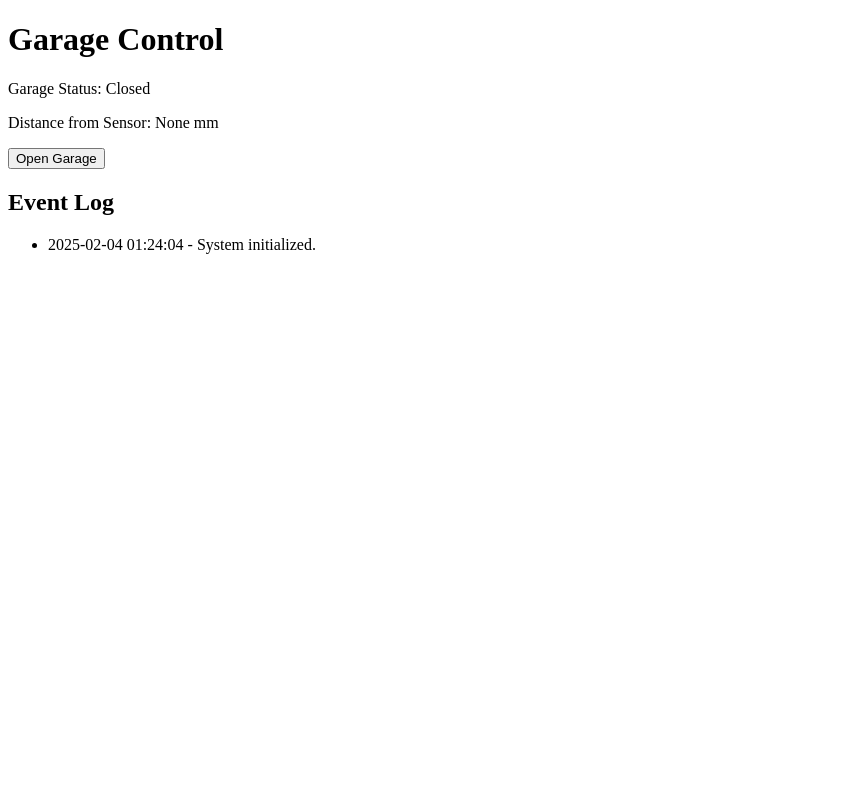
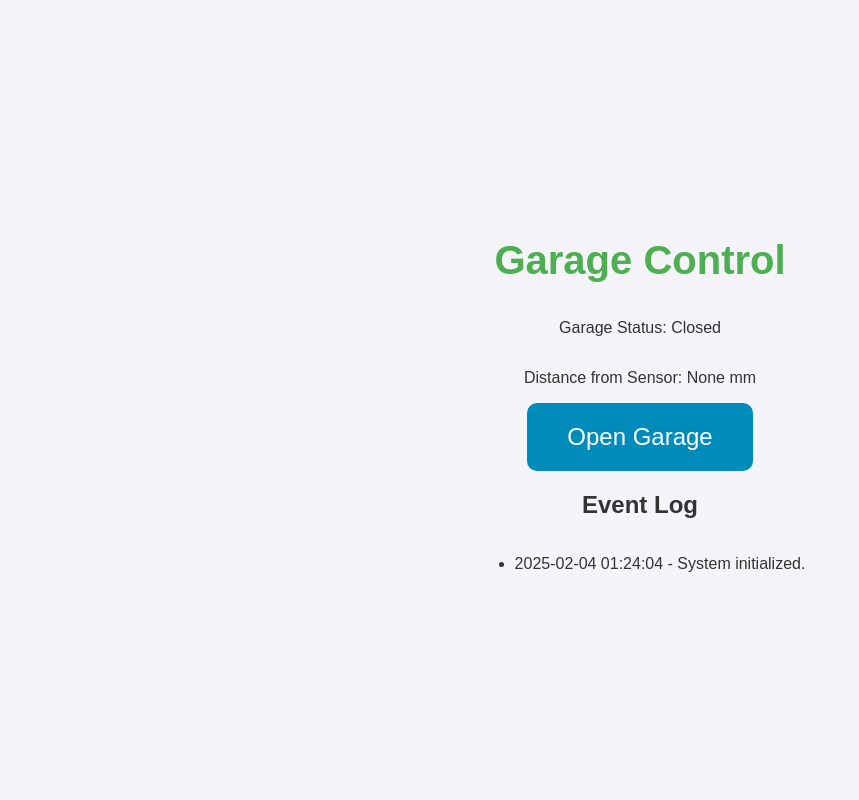
Before and after one commit to 2021sam/VIPMe, a Flask app: page / in a window 1280 px wide. Shown: the whole page, without its empty margins (0-859 px from the left). Run offline with Flask 3, Linux system fonts and the light colour scheme.

Commit message:
beautified

```diff
--- a/app.py
+++ b/app.py
@@ -67,12 +67,12 @@ def toggle_garage():
     GPIO.output(PIN_OUT, GPIO.HIGH)
     time.sleep(1)
     GPIO.output(PIN_OUT, GPIO.LOW)
-    # if garage_open:
-    #     GPIO.output(PIN_OUT, GPIO.LOW)  # Close garage
-    #     log_event("Garage closed.")
-    # else:
-    #     GPIO.output(PIN_OUT, GPIO.HIGH)  # Open garage
-    #     log_event("Garage opened.")
+    if garage_open:
+        # GPIO.output(PIN_OUT, GPIO.LOW)  # Close garage
+        log_event("Garage closed.")
+    else:
+        # GPIO.output(PIN_OUT, GPIO.HIGH)  # Open garage
+        log_event("Garage opened.")
 
     return jsonify({"status": "success", "garage_open": garage_open})
 
--- /dev/null
+++ b/static/styles.css
@@ -0,0 +1,96 @@
+    /* Global styles */
+    body {
+        font-family: Arial, sans-serif;
+        background-color: #f4f4f9;
+        color: #333;
+        margin: 0;
+        padding: 0;
+        display: flex;
+        justify-content: center;
+        align-items: center;
+        height: 100vh;
+        flex-direction: column;
+    }
+
+    h1 {
+        font-size: 2.5rem;
+        margin-bottom: 20px;
+        color: #4CAF50; /* Green color */
+    }
+
+    .status-container {
+        background-color: #fff;
+        padding: 20px;
+        border-radius: 10px;
+        box-shadow: 0 4px 8px rgba(0, 0, 0, 0.1);
+        width: 300px;
+        text-align: center;
+    }
+
+    .status {
+        font-size: 1.5rem;
+        margin: 10px 0;
+        padding: 10px;
+        border-radius: 5px;
+    }
+
+    .status.open {
+        background-color: #4CAF50; /* Green for open */
+        color: white;
+    }
+
+    .status.closed {
+        background-color: #f44336; /* Red for closed */
+        color: white;
+    }
+
+    .distance {
+        font-size: 1.25rem;
+        color: #555;
+        margin-top: 10px;
+    }
+
+    .btn {
+        padding: 20px 40px; /* Larger padding for bigger button */
+        font-size: 1.5rem;   /* Larger font size */
+        color: white;
+        background-color: #008CBA; /* Blue for button */
+        border: none;
+        border-radius: 10px; /* Rounded corners */
+        cursor: pointer;
+        transition: background-color 0.3s ease, transform 0.2s ease;
+        width: 100%; /* Make it full width inside the container */
+        box-sizing: border-box; /* Ensure full width works correctly */
+    }
+
+    .btn:hover {
+        background-color: #005f73; /* Darker blue on hover */
+        transform: scale(1.05); /* Slightly increase button size on hover */
+    }
+
+    .log-btn {
+        margin-top: 30px;
+        background-color: #f1c40f; /* Yellow */
+    }
+
+    .log-btn:hover {
+        background-color: #f39c12; /* Darker yellow on hover */
+    }
+
+    .log-container {
+        margin-top: 30px;
+        max-height: 200px;
+        overflow-y: auto;
+        padding: 10px;
+        background-color: #fff;
+        border-radius: 10px;
+        box-shadow: 0 4px 8px rgba(0, 0, 0, 0.1);
+        width: 300px;
+    }
+
+    .log-entry {
+        background-color: #e7e7e7;
+        padding: 8px;
+        margin: 4px 0;
+        border-radius: 5px;
+    }
--- a/templates/index.html
+++ b/templates/index.html
@@ -4,6 +4,8 @@
     <meta charset="UTF-8">
     <meta name="viewport" content="width=device-width, initial-scale=1.0">
     <title>Garage Control</title>
+    <link rel="stylesheet" href="static/styles.css">
+
 </head>
 <body>
     <h1>Garage Control</h1>
@@ -12,7 +14,7 @@
     <p>Distance from Sensor: {{ distance }} mm</p>
 
     <form action="/toggle" method="post">
-        <button type="submit">{{ 'Close Garage' if garage_open else 'Open Garage' }}</button>
+        <button class="btn" type="submit">{{ 'Close Garage' if garage_open else 'Open Garage' }}</button>
     </form>
 
     <h2>Event Log</h2>
```
Also changed, not shown: static/style.css (deleted, +0 -46 lines).
